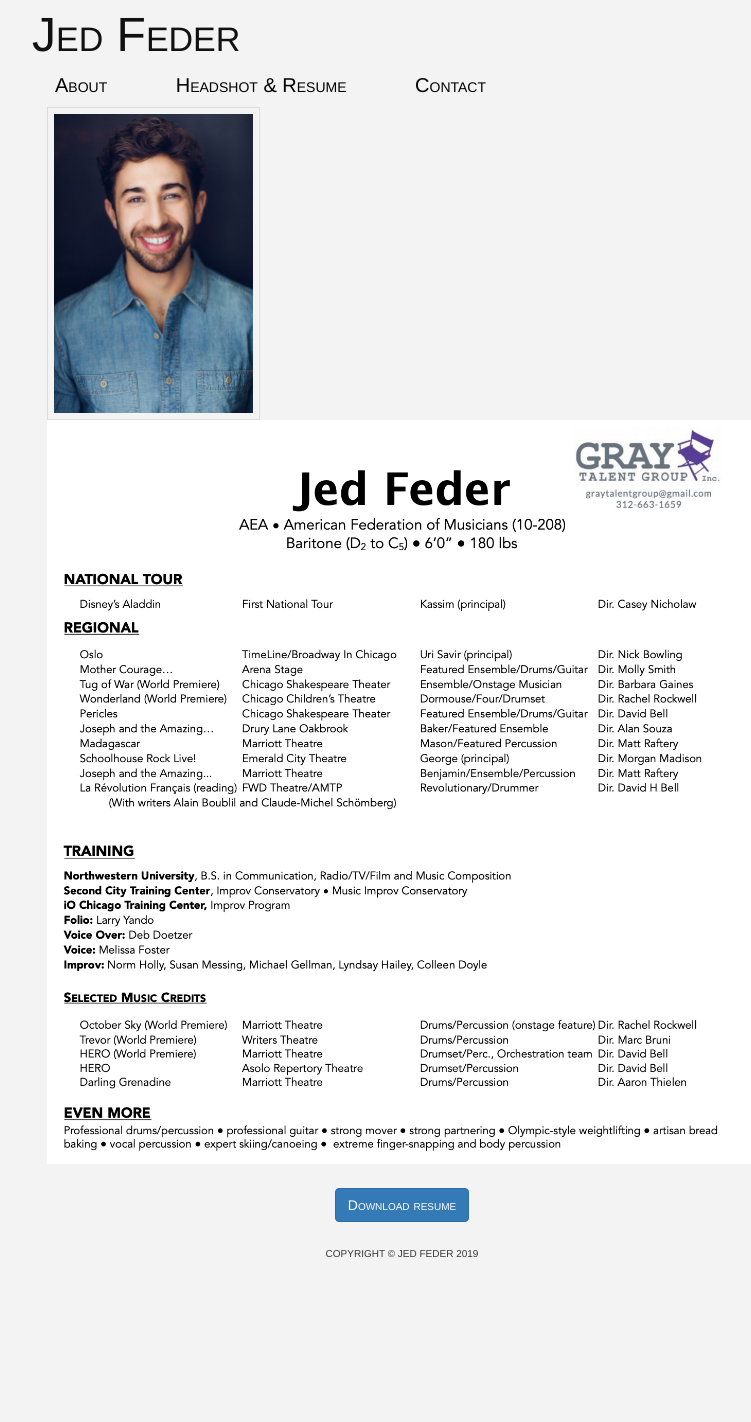
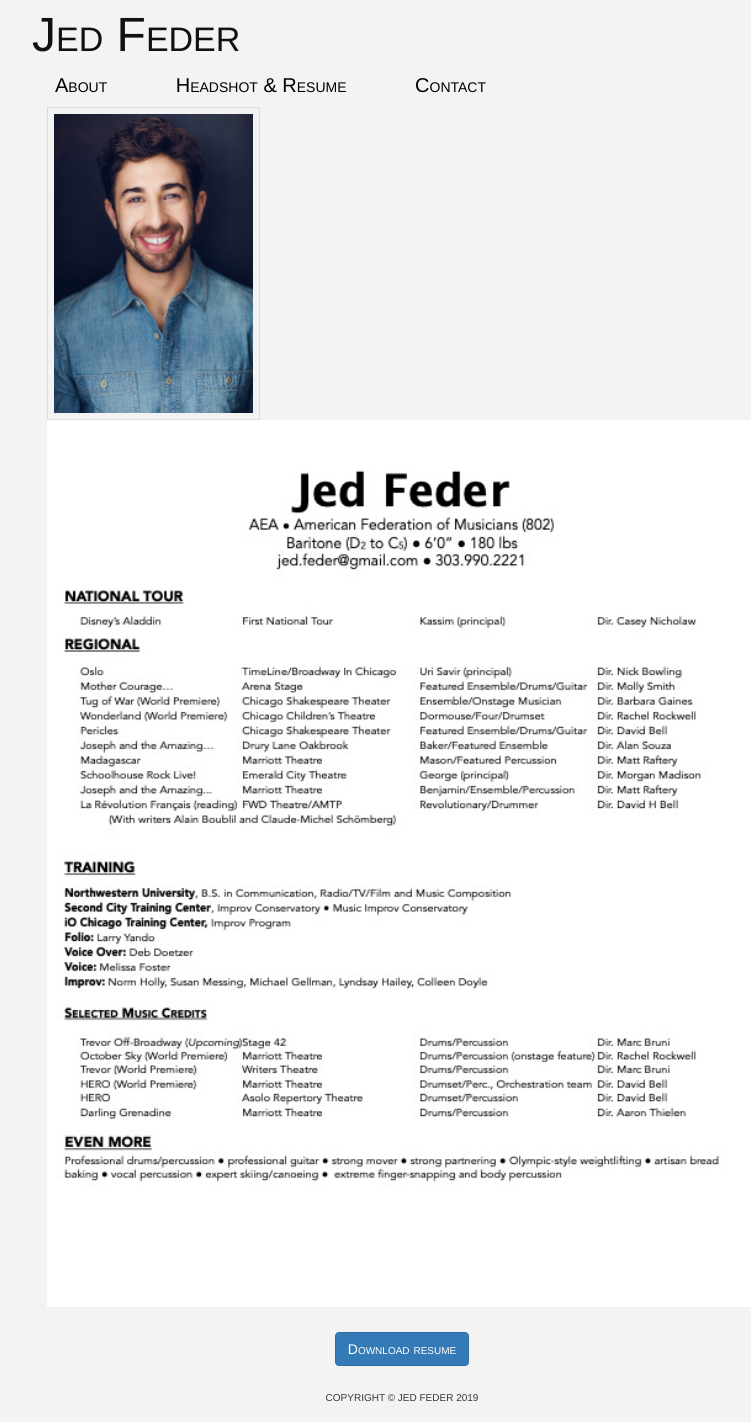
Before and after one commit to jedfeder/jedfeder.github.io, a Jekyll site: the page built from headshotresume/index.html, in a window 1280 px wide. Shown: the whole page, without its empty margins (238-989 px from the left). Built offline with Jekyll 4.4.1, drawn with Linux system fonts in a browser that asks for light colours; before the commit the page ends 1279 px from its top, so only the background shows below that.

Commit message:
Show new resumes

```diff
--- a/headshotresume/index.html
+++ b/headshotresume/index.html
@@ -4,11 +4,11 @@
 ---
 <a href="/img/headshot0.jpg"><img class="alignnone wp-image-236" src="/img/headshot0.jpg" width="213" height="147" /></a>
 
-<img style="width: 100%" src="/JedFederresume.jpg"/>
+<img style="width: 100%" src="/Jed%20Feder%20resume%20082121.jpg"/>
 <br/>
 <br/>
 <h3 style="text-align: center;">
-    <a href="/JedFederresume.pdf" target="_blank">
+    <a href="/Jed%20Feder%20resume%20082121.pdf" target="_blank">
         <button type="submit" class="btn btn-primary">Download resume</button>
     </a>
 </h3>
```
